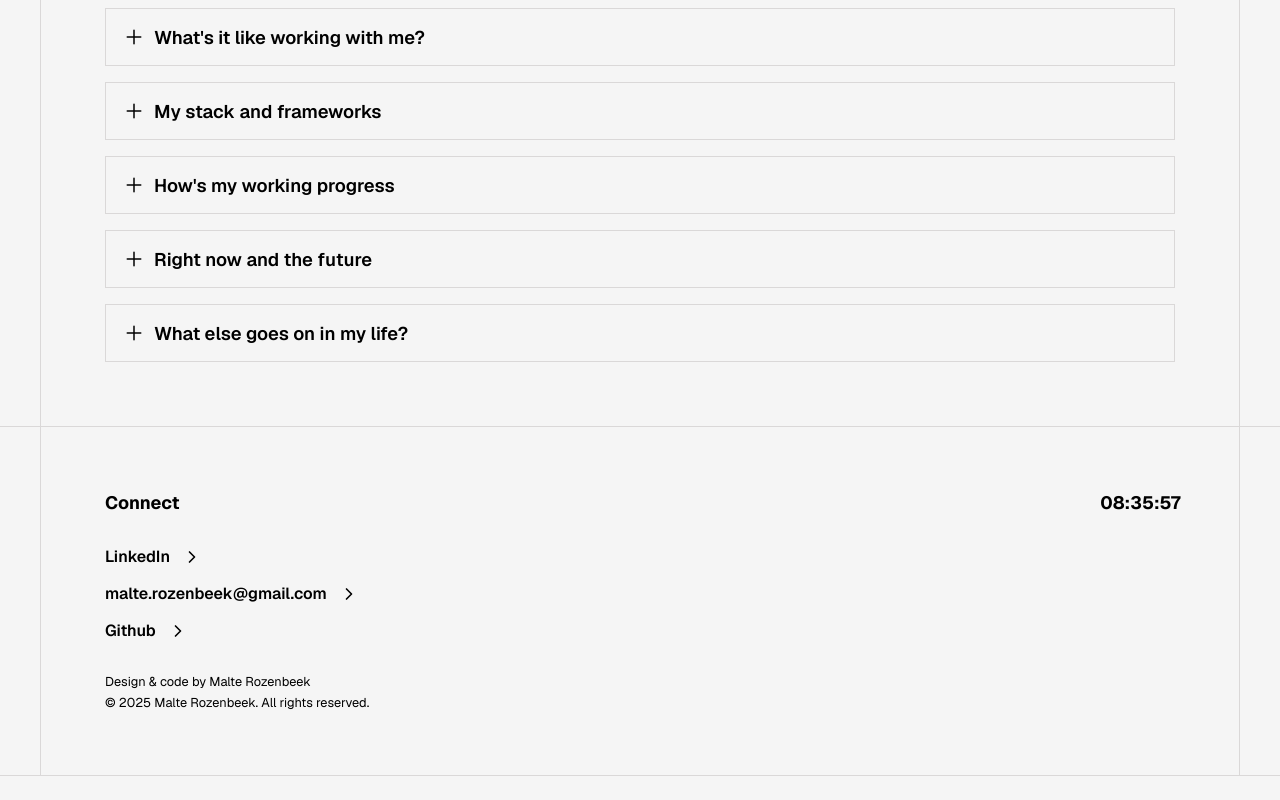
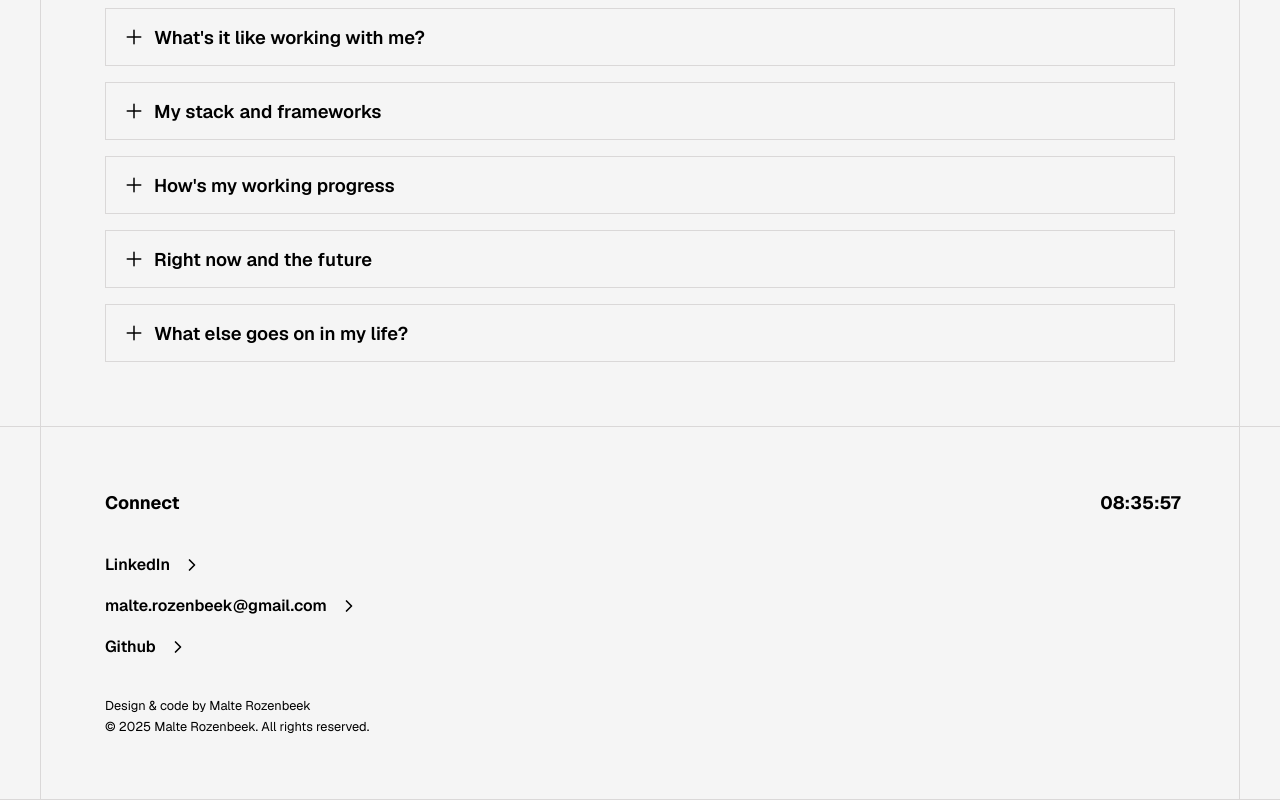
Before and after one commit to MalteRoz/portofolio, a React (Vite) app: page / in a window 1280 px wide. Shown: the part 1998-2798 px from the top of the page. Before the commit the page ends 2774 px from the top, so only its background shows below. Built offline with nearby package versions, Linux system fonts and the light colour scheme.

Commit message:
💄 Update footer gap sizes for improved layout

```diff
--- a/src/components/scss/_footer.scss
+++ b/src/components/scss/_footer.scss
@@ -4,7 +4,7 @@
 footer {
     @include m.flex(column, center, center);
     width: 100%;
-    gap: 2rem;
+    gap: 2.5rem;
 
     .footer-upper {
         @include m.flex(row, space-between, center);
@@ -29,7 +29,7 @@ footer {
     .footer-middle {
         @include m.flex(column, center, flex-start);
         width: 100%;
-        gap: 1rem;
+        gap: 1.25rem;
 
         .connect-box {
             @include m.flex(row, center, center);
```
